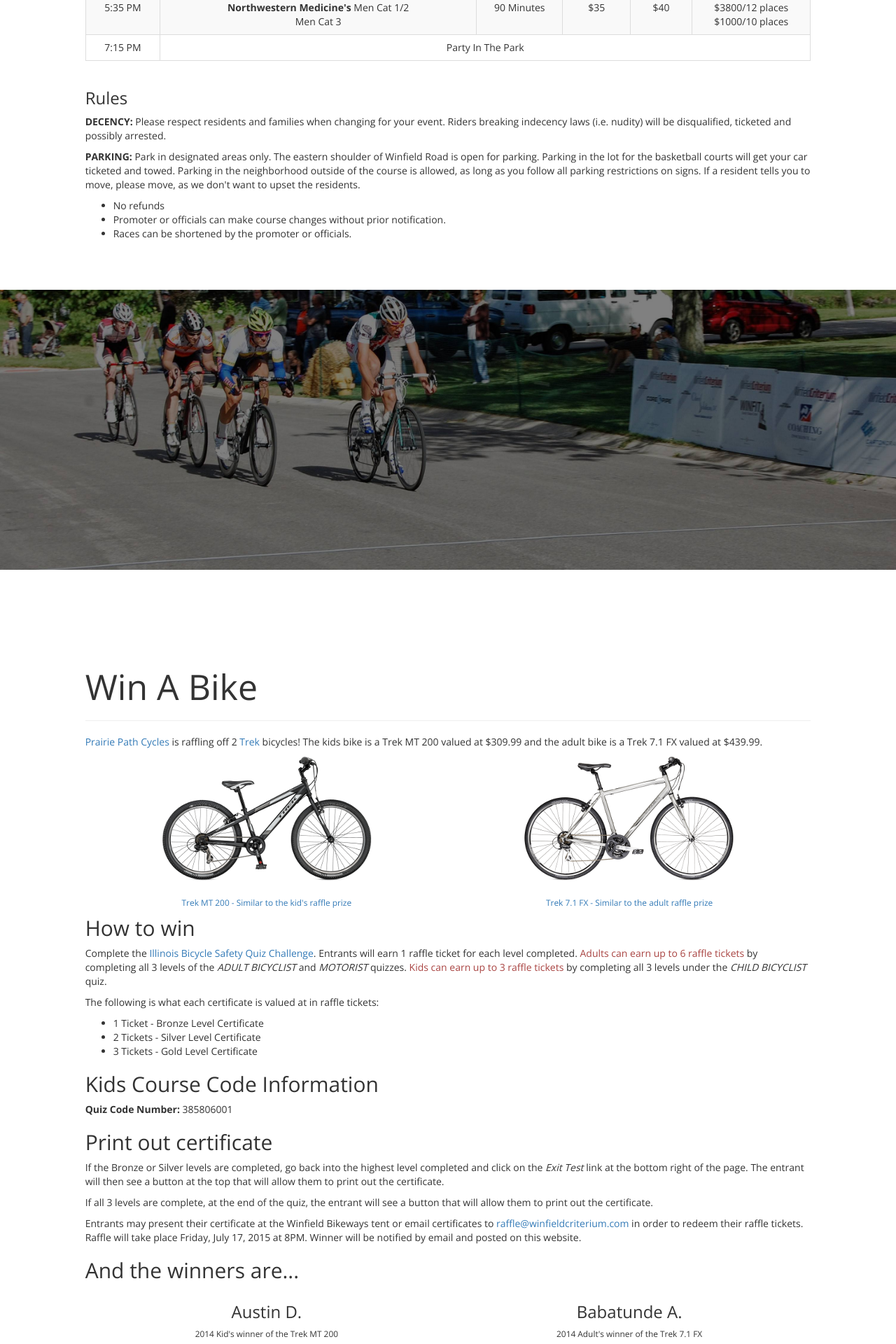
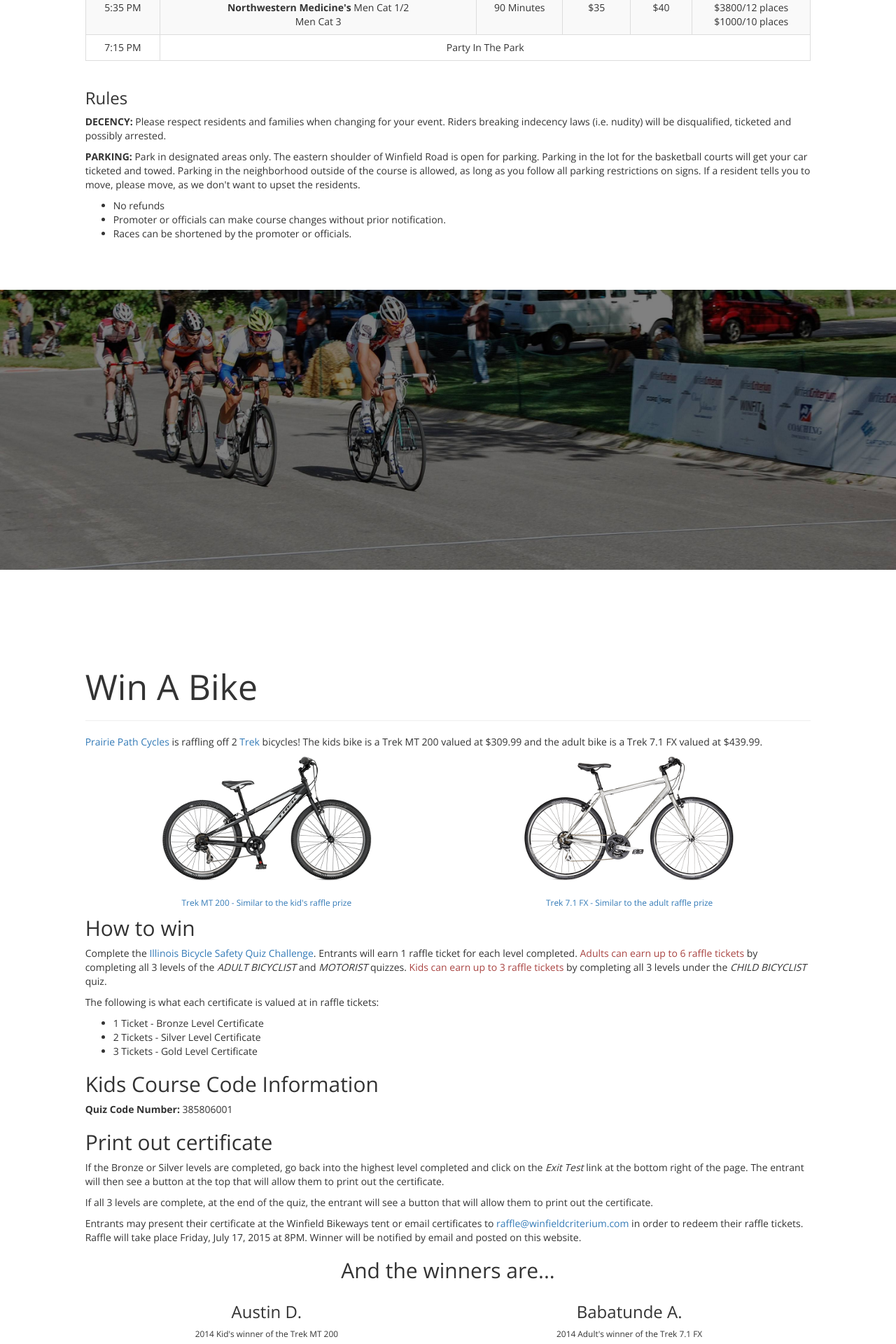
Before and after one commit to winfieldcriterium/winfieldcriterium.github.io, a Jekyll site: the page built from index.html, in a window 1280 px wide. Shown: the part 4480-6400 px from the top of the page at 70% size. Built offline with Jekyll 4.4.1, drawn with Linux system fonts in a browser that asks for light colours; nearby versions of some CDN libraries; Markdown is read by kramdown in place of the engine named in the settings.

Commit message:
center winners heading

```diff
--- a/index.html
+++ b/index.html
@@ -389,7 +389,7 @@ layout: default
       July 17, 2015 at 8PM. Winner will be notified by email and posted on this
       website.
     </p>
-    <h2>And the winners are...</h2>
+    <h2 class="text-center">And the winners are...</h2>
     <div class="col-sm-6">
       <h3 class="text-center">Austin D.</h3>
       <p class="text-center small">2014 Kid's winner of the Trek MT 200</p>
```
